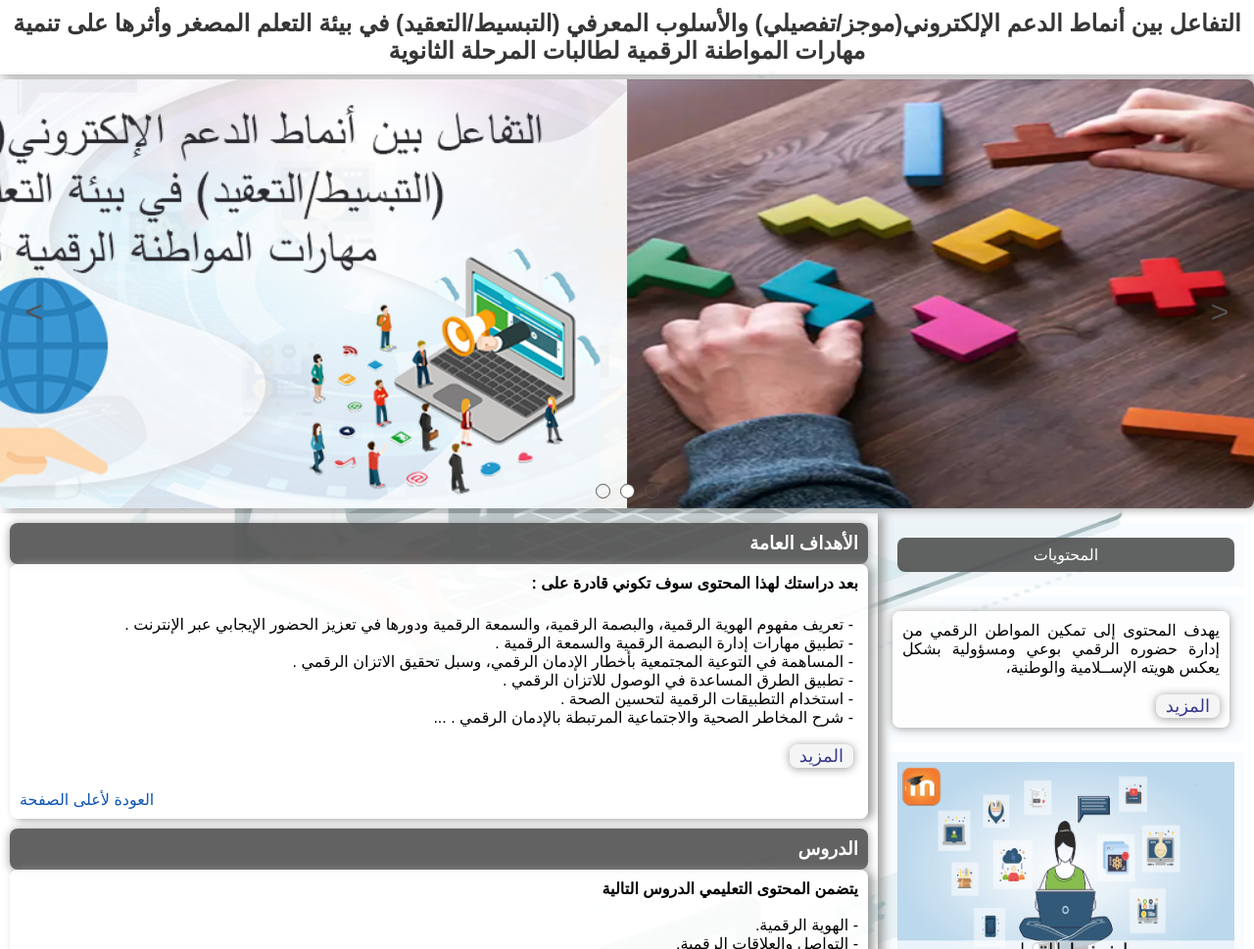
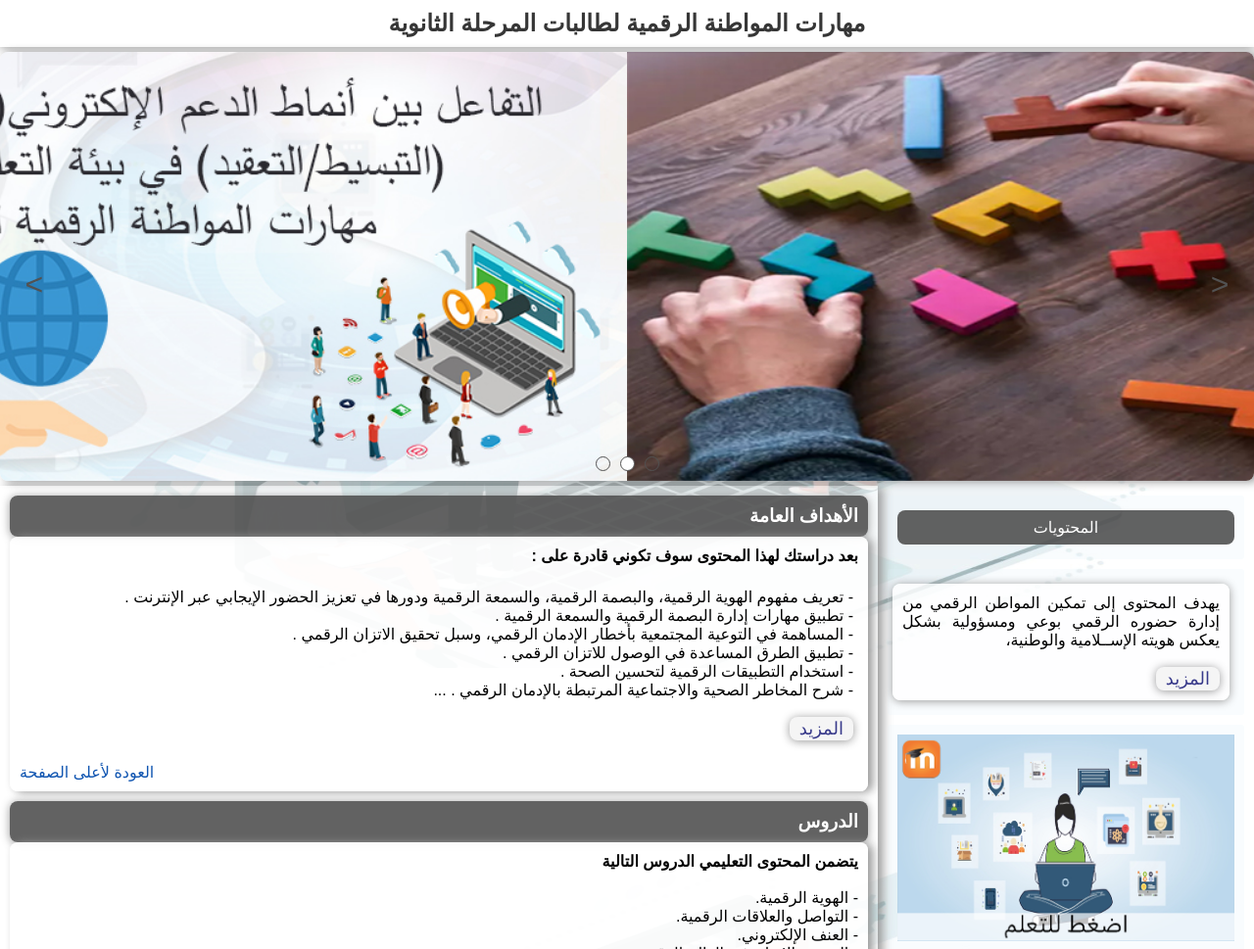
Before and after one commit to weSaudi/Ohoodtech, a plain HTML site: page index.html in a window 1280 px wide. Shown: the top 969 px of the page at 98% size. Drawn offline with Linux system fonts and the light colour scheme.

Commit message:
Update index.html

```diff
--- a/index.html
+++ b/index.html
@@ -14,8 +14,8 @@
 <!--------------------------------adress--------------------------------------------------->
   <header class="main">
       <h2 id="adress">
-        التفاعل بين أنماط الدعم الإلكتروني(موجز/تفصيلي) والأسلوب المعرفي (التبسيط/التعقيد) في بيئة التعلم المصغر وأثرها على تنمية مهارات المواطنة الرقمية لطالبات المرحلة الثانوية
-			</h2>
+مهارات المواطنة الرقمية لطالبات المرحلة الثانوية
+      </h2>
     </header>
 
 
```
